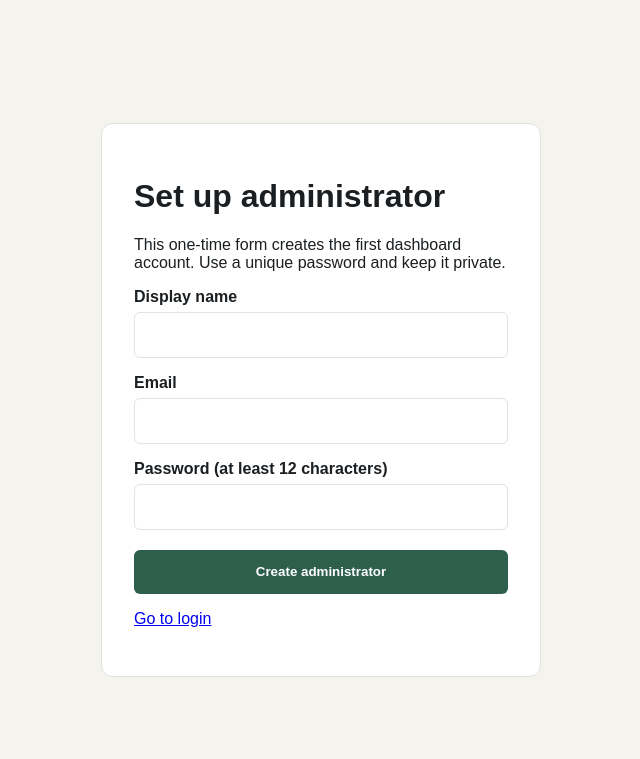
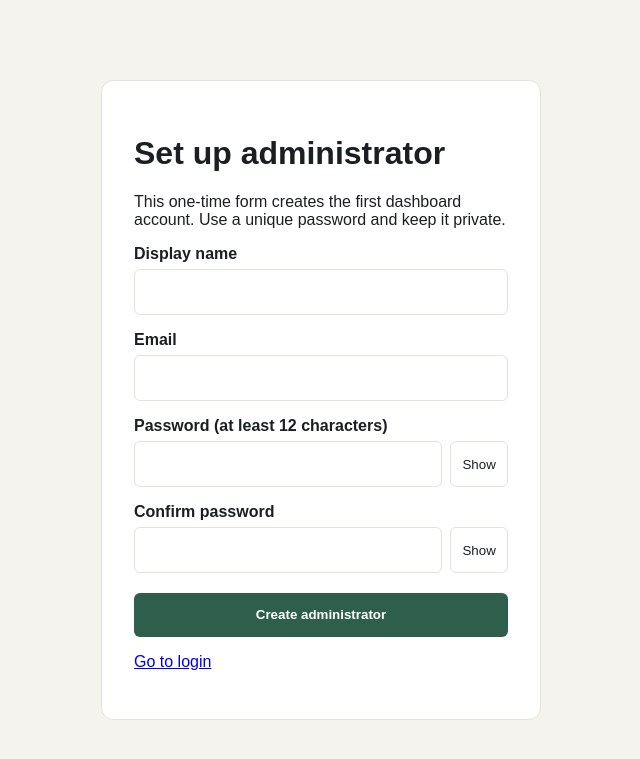
Before and after one commit to Scorpy-4513/Portfolio, a PHP site: page /admin/setup.php in a window 1280 px wide. Shown: the top 759 px of the page, without its empty margins (319-959 px from the left). Run offline with PHP 8.4, Linux system fonts and the light colour scheme; data that the repository does not hold is empty.

Commit message:
Add password confirmation and visibility toggle to admin setup

```diff
--- a/admin/setup.php
+++ b/admin/setup.php
@@ -19,9 +19,13 @@ if ($adminCount > 0) {
         $name = trim((string) ($_POST['display_name'] ?? ''));
         $email = strtolower(trim((string) ($_POST['email'] ?? '')));
         $password = (string) ($_POST['password'] ?? '');
+        $confirmPassword = (string) ($_POST['confirm_password'] ?? '');
 
         if ($name === '' || strlen($name) > 120 || !is_valid_email($email) || strlen($email) > 254 || strlen($password) < 12) {
             $message = 'Enter a display name, valid email, and a password of at least 12 characters.';
+            $messageIsError = true;
+        } elseif (!hash_equals($password, $confirmPassword)) {
+            $message = 'The passwords do not match. Please check both password fields.';
             $messageIsError = true;
         } else {
             try {
@@ -69,8 +73,11 @@ $csrf = csrf_token();
         body { margin: 0; min-height: 100vh; display: grid; place-items: center; padding: 1rem; background: #f5f3ee; color: #1b1f22; font-family: Arial, sans-serif; }
         main { width: min(100%, 440px); background: white; border: 1px solid #dfe5d9; border-radius: 12px; padding: 2rem; }
         label { display: block; margin: 1rem 0 .4rem; font-weight: 600; }
+        .password-wrap { display: flex; gap: .5rem; }
+        .password-wrap input { flex: 1; min-width: 0; }
         input { width: 100%; padding: .8rem; border: 1px solid #dfe5d9; border-radius: 6px; font-size: 1rem; }
-        button { width: 100%; margin-top: 1.25rem; padding: .9rem; border: 0; border-radius: 6px; background: #2d5f4c; color: white; font-weight: 700; cursor: pointer; }
+        .toggle-password { padding: .7rem; border: 1px solid #dfe5d9; border-radius: 6px; background: #fff; color: #1b1f22; cursor: pointer; white-space: nowrap; }
+        .submit-button { width: 100%; margin-top: 1.25rem; padding: .9rem; border: 0; border-radius: 6px; background: #2d5f4c; color: white; font-weight: 700; cursor: pointer; }
         .notice { margin: 1rem 0; padding: .8rem; border-radius: 6px; background: #ecfdf3; color: #17663a; }
         .error { background: #fef3f2; color: #a1251b; }
     </style>
@@ -90,11 +97,31 @@ $csrf = csrf_token();
             <label for="email">Email</label>
             <input id="email" name="email" type="email" maxlength="254" required autocomplete="username">
             <label for="password">Password (at least 12 characters)</label>
-            <input id="password" name="password" type="password" minlength="12" required autocomplete="new-password">
-            <button type="submit">Create administrator</button>
+            <div class="password-wrap">
+                <input id="password" name="password" type="password" minlength="12" required autocomplete="new-password">
+                <button class="toggle-password" type="button" data-password-toggle="password" aria-controls="password" aria-label="Show password" aria-pressed="false">Show</button>
+            </div>
+            <label for="confirm_password">Confirm password</label>
+            <div class="password-wrap">
+                <input id="confirm_password" name="confirm_password" type="password" minlength="12" required autocomplete="new-password">
+                <button class="toggle-password" type="button" data-password-toggle="confirm_password" aria-controls="confirm_password" aria-label="Show confirmation password" aria-pressed="false">Show</button>
+            </div>
+            <button class="submit-button" type="submit">Create administrator</button>
         </form>
     <?php endif; ?>
     <p><a href="login.php">Go to login</a></p>
 </main>
+<script>
+document.querySelectorAll('[data-password-toggle]').forEach((button) => {
+    button.addEventListener('click', () => {
+        const input = document.getElementById(button.dataset.passwordToggle);
+        const reveal = input.type === 'password';
+        input.type = reveal ? 'text' : 'password';
+        button.textContent = reveal ? 'Hide' : 'Show';
+        button.setAttribute('aria-label', `${reveal ? 'Hide' : 'Show'} ${input.id === 'password' ? 'password' : 'confirmation password'}`);
+        button.setAttribute('aria-pressed', String(reveal));
+    });
+});
+</script>
 </body>
 </html>
```
